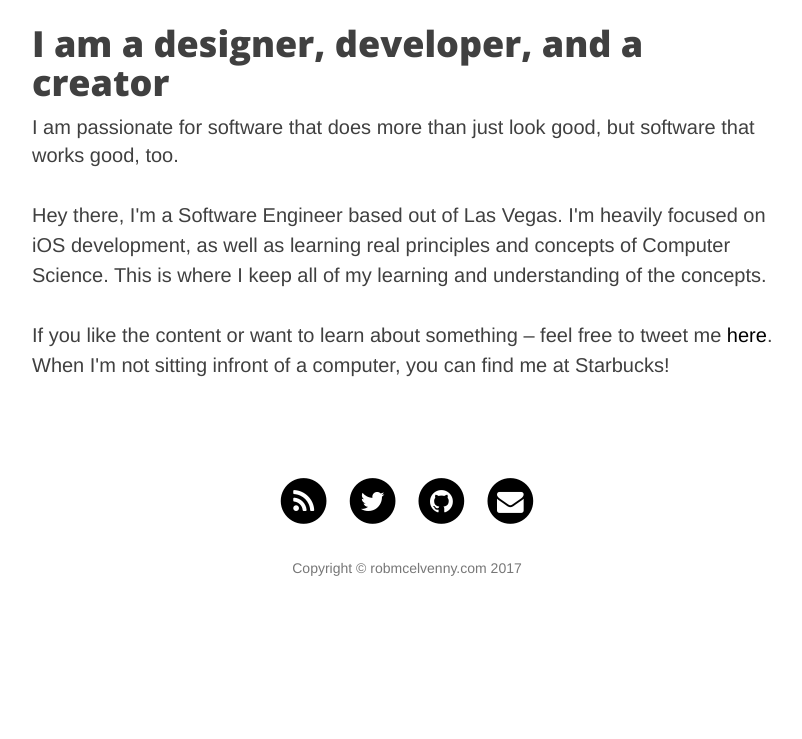
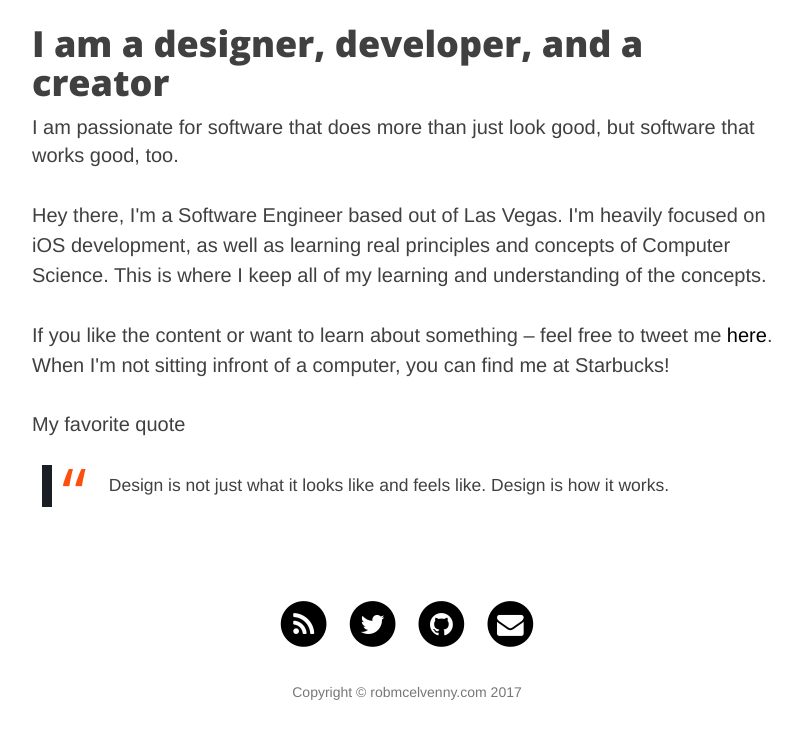
Before and after one commit to cocoabro/cocoabro.github.io, a Jekyll site: the page built from about.html, in a window 1280 px wide and 900 px high, scrolled down 832 px, cut to the strip 132-871 px from the top of the window. Shown: the whole strip, without its empty margins (233-1035 px from the left). Built offline with Jekyll 4.4.1, drawn with Linux system fonts in a browser that asks for light colours; nearby versions of some CDN libraries; before the commit the page ends 1608 px from its top, so only the background shows below that.

Commit message:
Update about.html

```diff
--- a/about.html
+++ b/about.html
@@ -9,7 +9,11 @@ tags: about software engineer designer developer creator
 
 <emphasis>I am passionate for software that does more than just look good, but software that works good, too.</emphasis>
 
-
 <p>Hey there, I'm a Software Engineer based out of Las Vegas. I'm heavily focused on iOS development, as well as learning real principles and concepts of Computer Science. This is where I keep all of my learning and understanding of the concepts.</p>
 
 <p>If you like the content or want to learn about something – feel free to tweet me <a href="twitter.com/cocoabro/">here</a>. When I'm not sitting infront of a computer, you can find me at Starbucks!</p>
+
+My favorite quote
+<blockquote>
+Design is not just what it looks like and feels like. Design is how it works.
+</blockquote>
```
